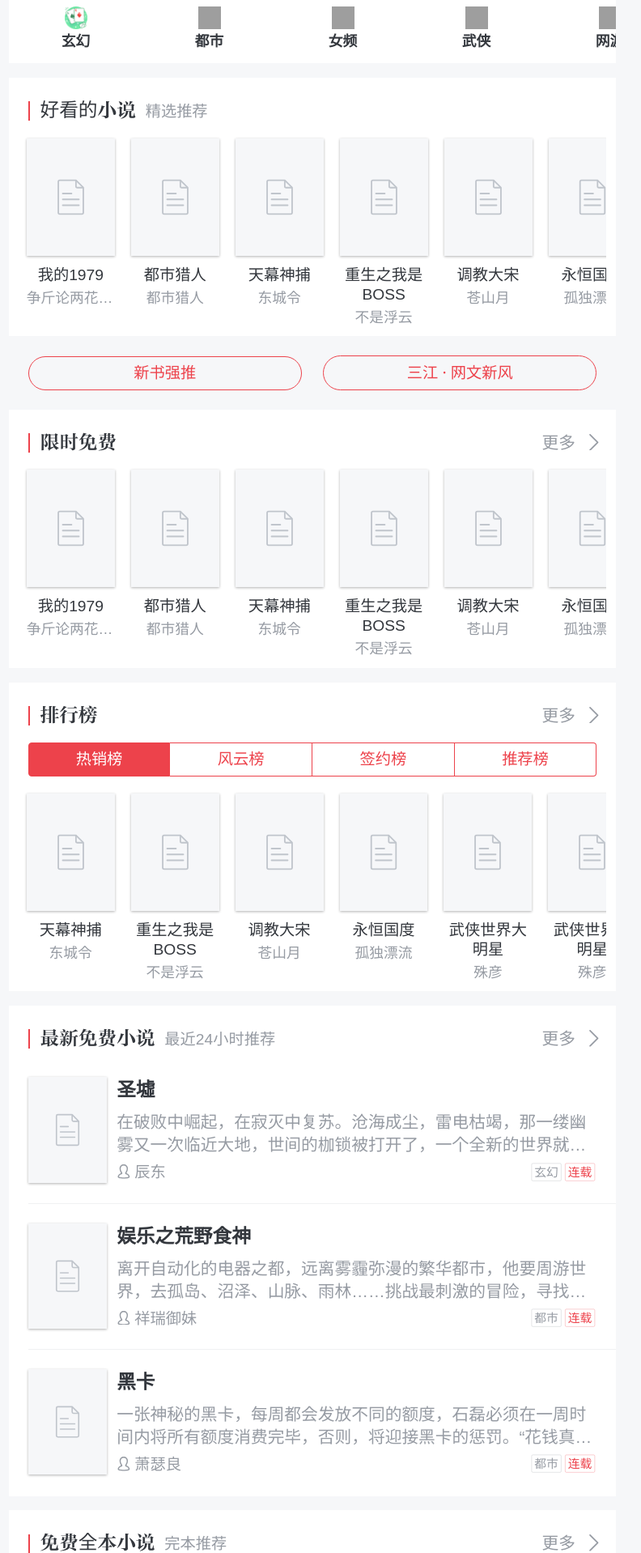
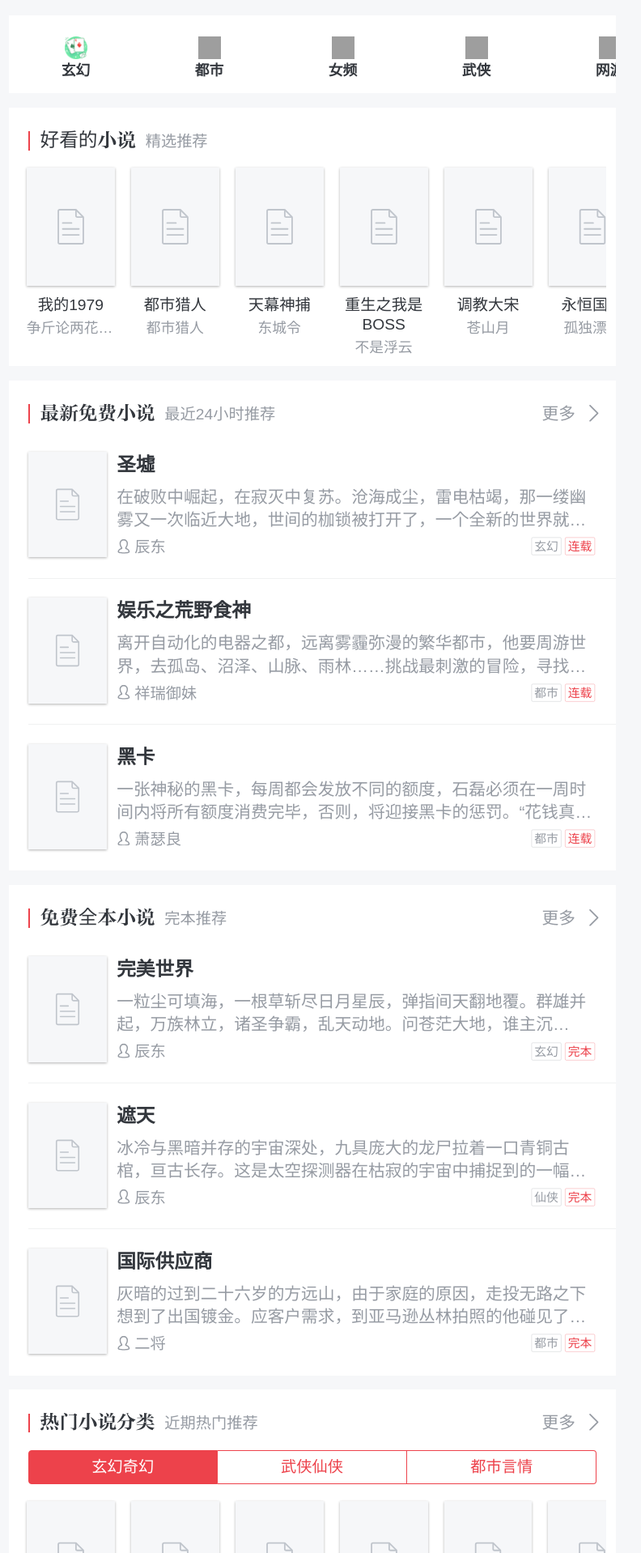
Before and after one commit to hahayx/web, a PHP site: page / in a window 1280 px wide. Shown: the part 637-2555 px from the top of the page at 81% size, without its empty margins (254-1046 px from the left). Run offline with PHP 8.4, Linux system fonts and the light colour scheme; grey boxes are pictures that could not be loaded.

Commit message:
修改首页

```diff
--- a/ban.css
+++ b/ban.css
@@ -5,20 +5,20 @@
     /*max-width: 720px;*/
     /*height: 7rem;*/
     /*height: calc(.314 * (100vw - 1.5rem));*/
-    margin: 0 .75rem .75rem;
+    /*margin: 0 .75rem .75rem;*/
 }
 
 #banner .hd {
     position: absolute;
     height: 28px;
     line-height: 28px;
-    bottom: 0;
+    bottom: 5px;
     right: 0;
 }
 
 /*#banner .hd li{display:inline-block; width:5px; height:5px; -webkit-border-radius:5px; -moz-border-radius:5px; border-radius:5px; background:#333; text-indent:-9999px; overflow:hidden; margin:0 6px;}*/
 /*#banner .hd li.on{background:#fff;}*/
-#banner .hd li {
+#banner .hd span {
     display: inline-block;
     width: 10px;
     height: 10px;
@@ -32,7 +32,7 @@
     margin-right: 6px;
 }
 
-#banner .hd li.on {
+#banner .hd .swiper-pagination-bullet-active {
     background: #feeaab;
     border: 1px solid #000;
 }
@@ -54,10 +54,11 @@
 
 #banner .bd li a {
     -webkit-tap-highlight-color: rgba(0, 0, 0, 0);
+
 }
 
 /* 去掉链接触摸高亮 */
-#banner .bd li .tit {
+#banner  .tit {
     display: none;
     width: 100%;
     position: absolute;
@@ -69,3 +70,18 @@
     color: #fff;
     text-align: left;
 }
+
+#banner span{
+    display: inline-block;
+    width: 100%;
+}
+#banner span img{
+    width: 100%;
+}
+
+.swiper-pagination-bullet{
+
+}
+.swiper-pagination-bullet-active{
+
+}
--- a/index.html
+++ b/index.html
@@ -19,22 +19,10 @@
     <div class="content">
 
         <header id="header" class="header header-index" data-l1="1"><a href="/" class="logo-a"><strong class="logo">哈哈优选</strong></a>
-            <nav class="btn-group btn-group-small"><h3 class="btn-group-cell"><a href="/male" class="btn-tab active" data-eid="mqd_A01">男生</a></h3>
-
-                <h3 class="btn-group-cell"><a href="/female" class="btn-tab" data-eid="mqd_A02">女生</a></h3></nav>
-            <div class="header-operate red"><a id="aUserCenter" href="/user" class="icon icon-person" title="个人设置" data-eid="mqd_A03">
-                <svg class="jsGuestWrapper">
-                    <use xmlns:xlink="http://www.w3.org/1999/xlink" xlink:href="#icon-person"></use>
-                </svg>
-                <img id="avatar" class="header-avatar jsUserWrapper" hidden=""></a><a href="/bookshelf/my" class="icon icon-book" title="我的书架" data-eid="mqd_A05">
-                <svg>
-                    <use xmlns:xlink="http://www.w3.org/1999/xlink" xlink:href="#icon-book"></use>
-                </svg>
-            </a></div>
         </header>
 
         <!--滚图模块-->
-        <div id="banner" class="">
+       <!-- <div class="">
             <div class="bd">
                 <div class="tempWrap" style="overflow:hidden; position:relative;"><ul style="width: 3570px; position: relative; overflow: hidden; padding: 0px; margin: 0px; transition-duration: 200ms; transform: translate(-2142px, 0px) translateZ(0px);">
                     <li style="display: table-cell; vertical-align: top; width: 714px;">
@@ -73,9 +61,34 @@
             <div class="hd">
                 <ul><li class="">1</li><li class="">2</li><li class="on">3</li></ul>
             </div>
+        </div>-->
+
+
+        <div id="banner" class="swiper-container-banner oh">
+            <div class="swiper-wrapper wsn"><span class="swiper-slide">
+                    <a class="pic" href="http://www.doudou.in/play/36-kxxxl/"><img src="http://img3.a0bi.com/upload/articleResource/20150320/1426845510440.jpg" alt="开心消消乐"></a>
+                    <a class="tit" href="http://www.doudou.in/play/36-kxxxl/">
+                        开心消消乐
+                    </a>
+                </span><span class="swiper-slide">
+                    <a class="pic" href="http://www.doudou.in/play/32-wdxxnc/ "><img src="http://img3.a0bi.com/upload/articleResource/20150227/1425003412003.jpg" alt="我的小小农场"></a>
+                    <a class="tit" href="http://www.doudou.in/play/32-wdxxnc/ ">
+                        我的小小农场
+                    </a>
+                </span><span class="swiper-slide">
+                    <a class="pic" href="http://www.doudou.in/play/32-dbcwxjl/"><img src="http://img2.a0bi.com/upload/articleResource/20150227/1425003382129.jpg" alt="打扮宠物小精灵"></a>
+                    <a class="tit" href="http://www.doudou.in/play/32-dbcwxjl/">
+                        打扮宠物小精灵
+                    </a>
+                </span></div>
+            <div class="swiper-pagination hd"></div>
+            <!--<div class="hd">-->
+                <!--<ul><li class="">1</li><li class="">2</li><li class="on">3</li></ul>-->
+            <!--</div>-->
         </div>
 
-        <!--导航模块-->
+
+            <!--导航模块-->
         <div class="swiper-container module oh">
             <div class="swiper-wrapper wsn"><a href=/category/male class="guide-nav-a swiper-slide" ><i
                     class="icon icon-1"></i><h4 class=guide-nav-h>玄幻</h4></a><a href=/rank/male class="guide-nav-a swiper-slide"
@@ -150,146 +163,7 @@
             </div>
         </div>
 
-        <!--新书强推-->
-        <div class="home-btn-line-x" data-l1="32">
-            <nav class="btn-group"><h3 class="btn-group-cell"><a href="/strongrec/male" class="btn-line" data-eid="mqd_A18">新书强推</a></h3>
-
-                <h3 class="btn-group-cell"><a href="/sanjiang" class="btn-line" data-eid="mqd_A19">三江<span class="char-dot">·</span>网文新风</a></h3></nav>
-            <div id="result"></div>
-        </div>
-
-        <!--限时免费-->
-        <div class="module" data-l1="5">
-            <div class="module-header">
-                <div class="module-header-l"><h3 class="module-title">限时免费</h3>
-                    <time id="time" class="time" data-second="" data-gender="male"><span class="time-day">00</span><span class="time-hour">00</span><span class="time-minute">00</span><span class="time-second">00</span>
-                    </time>
-                </div>
-                <div class="module-header-r"><a href="/free/male" class="module-header-btn" data-eid="mqd_A20">更多
-                    <svg class="icon icon-arrow-r" aria-hidden="true">
-                        <use xmlns:xlink="http://www.w3.org/1999/xlink" xlink:href="#icon-arrow-r"></use>
-                    </svg>
-                </a></div>
-            </div>
-            <div class="swiper-container oh list-nov swiper-container-horizontal">
-                <div class="swiper-wrapper wsn"><a href="/book/1003541158" class="module-slide-a swiper-slide swiper-slide-active">
-                    <img src="./img/book-cover.0.50.svg" data-src="//qidian.qpic.cn/qdbimg/349573/1003541158/150" class="module-slide-img" alt="我的1979">
-                    <figcaption class="module-slide-caption">我的1979</figcaption>
-                    <p class="module-slide-author" role="option">
-                        <aria>作者：</aria>
-                        <span class="gray">争斤论两花花帽</span>
-                    </p>
-                </a><a href="/book/1003477570" class="module-slide-a swiper-slide swiper-slide-next"><img src="./img/book-cover.0.50.svg" data-src="//qidian.qpic.cn/qdbimg/349573/1003477570/150" class="module-slide-img" alt="都市猎人">
-                    <figcaption class="module-slide-caption">都市猎人</figcaption>
-                    <p class="module-slide-author" role="option">
-                        <aria>作者：</aria>
-                        <span class="gray">都市猎人</span></p>
-                </a><a href="/book/1004289255" class="module-slide-a swiper-slide"><img src="./img/book-cover.0.50.svg" data-src="//qidian.qpic.cn/qdbimg/349573/1004289255/150" class="module-slide-img" alt="天幕神捕">
-                    <figcaption class="module-slide-caption">天幕神捕</figcaption>
-                    <p class="module-slide-author" role="option">
-                        <aria>作者：</aria>
-                        <span class="gray">东城令</span></p>
-                </a><a href="/book/1002836186" class="module-slide-a swiper-slide"><img src="./img/book-cover.0.50.svg" data-src="//qidian.qpic.cn/qdbimg/349573/1002836186/150" class="module-slide-img" alt="重生之我是BOSS">
-                    <figcaption class="module-slide-caption">重生之我是BOSS</figcaption>
-                    <p class="module-slide-author" role="option">
-                        <aria>作者：</aria>
-                        <span class="gray">不是浮云</span></p>
-                </a><a href="/book/1003631173" class="module-slide-a swiper-slide"><img src="./img/book-cover.0.50.svg" data-src="//qidian.qpic.cn/qdbimg/349573/1003631173/150" class="module-slide-img" alt="调教大宋">
-                    <figcaption class="module-slide-caption">调教大宋</figcaption>
-                    <p class="module-slide-author" role="option">
-                        <aria>作者：</aria>
-                        <span class="gray">苍山月</span></p>
-                </a><a href="/book/1004086548" class="module-slide-a swiper-slide"><img src="./img/book-cover.0.50.svg" data-src="//qidian.qpic.cn/qdbimg/349573/1004086548/150" class="module-slide-img" alt="永恒国度">
-                    <figcaption class="module-slide-caption">永恒国度</figcaption>
-                    <p class="module-slide-author" role="option">
-                        <aria>作者：</aria>
-                        <span class="gray">孤独漂流</span></p>
-                </a><a href="/book/1004832151" class="module-slide-a swiper-slide"><img src="./img/book-cover.0.50.svg" data-src="//qidian.qpic.cn/qdbimg/349573/1004832151/150" class="module-slide-img" alt="武侠世界大明星">
-                    <figcaption class="module-slide-caption">武侠世界大明星</figcaption>
-                    <p class="module-slide-author" role="option">
-                        <aria>作者：</aria>
-                        <span class="gray">殊彦</span></p>
-                </a><a href="/book/1004832151" class="module-slide-a swiper-slide"><img src="./img/book-cover.0.50.svg" data-src="//qidian.qpic.cn/qdbimg/349573/1004832151/150" class="module-slide-img" alt="武侠世界大明星">
-                    <figcaption class="module-slide-caption">武侠世界大明星</figcaption>
-                    <p class="module-slide-author" role="option">
-                        <aria>作者：</aria>
-                        <span class="gray">殊彦</span></p>
-                </a></div>
-            </div>
-        </div>
-
-        <!--排行榜-->
-        <div class="module" data-l1="6">
-            <div class="module-header">
-                <div class="module-header-l"><h3 class="module-title">排行榜</h3></div>
-                <div class="module-header-r"><a href="/rank/male" class="module-header-btn" data-eid="mqd_A26">更多
-                    <svg class="icon icon-arrow-r" aria-hidden="true">
-                        <use xmlns:xlink="http://www.w3.org/1999/xlink" xlink:href="#icon-arrow-r"></use>
-                    </svg>
-                </a></div>
-            </div>
-
-            <div class="module-tab moduleTab">
-                <nav class="btn-group"><h3 class="btn-group-cell"><a href="javascript:" class="btn-tab active" data-rel="rankOl1" data-eid="mqd_A22">热销榜</a></h3>
-
-                    <h3 class="btn-group-cell"><a href="javascript:" class="btn-tab" data-rel="rankOl2" data-eid="mqd_A23">风云榜</a>
-                    </h3>
-
-                    <h3 class="btn-group-cell"><a href="javascript:" class="btn-tab" data-rel="rankOl3" data-eid="mqd_A24">签约榜</a>
-                    </h3>
-
-                    <h3 class="btn-group-cell"><a href="javascript:" class="btn-tab" data-rel="rankOl4" data-eid="mqd_A25">推荐榜</a>
-                    </h3></nav>
-            </div>
-            <div class="module-slide swiper-container swiper-container-horizontal">
-
-                <div class="swiper-wrapper wsn" style="transition-duration: 0ms; transform: translate3d(-258px, 0px, 0px);"><a href="/book/1003541158" class="module-slide-a swiper-slide">
-                    <img src="./img/book-cover.0.50.svg" data-src="//qidian.qpic.cn/qdbimg/349573/1003541158/150" class="module-slide-img" alt="我的1979">
-                    <figcaption class="module-slide-caption">我的1979</figcaption>
-                    <p class="module-slide-author" role="option">
-                        <aria>作者：</aria>
-                        <span class="gray">争斤论两花花帽</span>
-                    </p>
-                </a><a href="/book/1003477570" class="module-slide-a swiper-slide"><img src="./img/book-cover.0.50.svg" data-src="//qidian.qpic.cn/qdbimg/349573/1003477570/150" class="module-slide-img" alt="都市猎人">
-                    <figcaption class="module-slide-caption">都市猎人</figcaption>
-                    <p class="module-slide-author" role="option">
-                        <aria>作者：</aria>
-                        <span class="gray">都市猎人</span></p>
-                </a><a href="/book/1004289255" class="module-slide-a swiper-slide"><img src="./img/book-cover.0.50.svg" data-src="//qidian.qpic.cn/qdbimg/349573/1004289255/150" class="module-slide-img" alt="天幕神捕">
-                    <figcaption class="module-slide-caption">天幕神捕</figcaption>
-                    <p class="module-slide-author" role="option">
-                        <aria>作者：</aria>
-                        <span class="gray">东城令</span></p>
-                </a><a href="/book/1002836186" class="module-slide-a swiper-slide"><img src="./img/book-cover.0.50.svg" data-src="//qidian.qpic.cn/qdbimg/349573/1002836186/150" class="module-slide-img" alt="重生之我是BOSS">
-                    <figcaption class="module-slide-caption">重生之我是BOSS</figcaption>
-                    <p class="module-slide-author" role="option">
-                        <aria>作者：</aria>
-                        <span class="gray">不是浮云</span></p>
-                </a><a href="/book/1003631173" class="module-slide-a swiper-slide"><img src="./img/book-cover.0.50.svg" data-src="//qidian.qpic.cn/qdbimg/349573/1003631173/150" class="module-slide-img" alt="调教大宋">
-                    <figcaption class="module-slide-caption">调教大宋</figcaption>
-                    <p class="module-slide-author" role="option">
-                        <aria>作者：</aria>
-                        <span class="gray">苍山月</span></p>
-                </a><a href="/book/1004086548" class="module-slide-a swiper-slide"><img src="./img/book-cover.0.50.svg" data-src="//qidian.qpic.cn/qdbimg/349573/1004086548/150" class="module-slide-img" alt="永恒国度">
-                    <figcaption class="module-slide-caption">永恒国度</figcaption>
-                    <p class="module-slide-author" role="option">
-                        <aria>作者：</aria>
-                        <span class="gray">孤独漂流</span></p>
-                </a><a href="/book/1004832151" class="module-slide-a swiper-slide"><img src="./img/book-cover.0.50.svg" data-src="//qidian.qpic.cn/qdbimg/349573/1004832151/150" class="module-slide-img" alt="武侠世界大明星">
-                    <figcaption class="module-slide-caption">武侠世界大明星</figcaption>
-                    <p class="module-slide-author" role="option">
-                        <aria>作者：</aria>
-                        <span class="gray">殊彦</span></p>
-                </a><a href="/book/1004832151" class="module-slide-a swiper-slide"><img src="./img/book-cover.0.50.svg" data-src="//qidian.qpic.cn/qdbimg/349573/1004832151/150" class="module-slide-img" alt="武侠世界大明星">
-                    <figcaption class="module-slide-caption">武侠世界大明星</figcaption>
-                    <p class="module-slide-author" role="option">
-                        <aria>作者：</aria>
-                        <span class="gray">殊彦</span></p>
-                </a></div>
-            </div>
-        </div>
-
-
+        <!--最新免费小说-->
         <div class="module" data-l1="8">
             <div class="module-header">
                 <div class="module-header-l"><h2 class="module-title" aria-describedby="ariaDescNew">最新免费小说</h2><span id="ariaDescNew" class="module-title-desc" aria-hidden="true">最近24小时推荐</span></div>
@@ -572,7 +446,7 @@
             </div>
         </div>
         <!--女生小说-->
-        <div class="module" data-l1="11">
+        <div class="module module-merge" data-l1="11">
             <div class="module-header">
                 <div class="module-header-l"><h2 class="module-title">女生小说</h2></div>
                 <div class="module-header-r"><a href="/category/12" class="module-header-btn" data-eid="mqd_A41">更多
@@ -628,12 +502,7 @@
             </div>
         </div>
 
-        <div class="module module-merge" data-l1="13">
-            <div class="module-header">
-                <div class="module-header-l"><h3 class="module-title">精选专题</h3></div>
-            </div>
-            <div class="module-field"><a href="http://acts.book.qq.com/2016/5602808/index.html?qd_dd_p1=392" class="module-field-cell" data-eid="mqd_A45" title="精选专题1：专题内容不详"><img src="./img/book-cover.0.50.svg" data-src="//qidian.qpic.cn/qidian_common/349573/d03f3905829f428247fa348c868aff82/0" class="module-field-img"></a><a href="http://acts.qidian.com/2016/5727431/index_h5_qd.html?qd_dd_p1=393" class="module-field-cell" data-eid="mqd_A46" title="精选专题2：专题内容不详"><img src="./img/book-cover.0.50.svg" data-src="//qidian.qpic.cn/qidian_common/349573/b6a9e23c430cf2f66a07dad64f125e2e/0" class="module-field-img"></a><a href="http://activity.qidian.com/2016/58647891?qd_dd_p1=492" class="module-field-cell" data-eid="mqd_A47" title="精选专题3：专题内容不详"><img src="./img/book-cover.0.50.svg" data-src="//qidian.qpic.cn/qidian_common/349573/da512821f8584eb150bf585cd333ebd1/0" class="module-field-img"></a><a href="http://xs.qidian.com/Home/Activity/Index/getDetail/activityId/286?qd_dd_p1=395" class="module-field-cell" data-eid="mqd_A48" title="精选专题4：专题内容不详"><img src="./img/book-cover.0.50.svg" data-src="//qidian.qpic.cn/qidian_common/349573/32a3661877e63c8df8a405414af51926/0" class="module-field-img"></a></div>
-        </div>
+
     </div>
 </div>
 
@@ -647,38 +516,39 @@
 </a>
 
 
-<script type="text/javascript" src="./script/TouchSlide.1.1.js"></script>
+<!--<script type="text/javascript" src="./script/TouchSlide.1.1.js"></script>-->
 <script type="text/javascript" src="./script/zepto.min.js"></script>
 
-<script>
-    var $banner = $("#banner");
-    if ($banner.find(".bd li").length > 0) {
-        TouchSlide({
-            slideCell: "#banner",
-            titCell: ".hd ul", //开启自动分页 autoPage:true ，此时设置 titCell 为导航元素包裹层
-            mainCell: ".bd ul",
-            effect: "leftLoop",
-            interTime: 2500,//时间
-            autoPage: true,//自动分页
-            autoPlay: true //自动播放
-        });
-        $banner.on("click", ".pic", function () {
-            if (window.DDInnerJS) {
-                G.location($(this).attr("href"));
-                return false;
-            }
-            return true;
-        });
-    }
+<!--<script>-->
 
-//    $(window).resize(function () {
-//        var $h = $("html");
-//        var winW = $h.width(), winH = $h.height();
-//        winW > 640 && (winW = 640);
-//        var fontSize = winW * 24 / 640;
-//        $h.css("font-size", fontSize);
-//    }).resize();
-</script>
+    <!--var $banner = $("#banner");-->
+    <!--if ($banner.find(".bd li").length > 0) {-->
+        <!--TouchSlide({-->
+            <!--slideCell: "#banner",-->
+            <!--titCell: ".hd ul", //开启自动分页 autoPage:true ，此时设置 titCell 为导航元素包裹层-->
+            <!--mainCell: ".bd ul",-->
+            <!--effect: "leftLoop",-->
+            <!--interTime: 2500,//时间-->
+            <!--autoPage: true,//自动分页-->
+            <!--autoPlay: true //自动播放-->
+        <!--});-->
+        <!--$banner.on("click", ".pic", function () {-->
+            <!--if (window.DDInnerJS) {-->
+                <!--G.location($(this).attr("href"));-->
+                <!--return false;-->
+            <!--}-->
+            <!--return true;-->
+        <!--});-->
+    <!--}-->
+
+<!--//    $(window).resize(function () {-->
+<!--//        var $h = $("html");-->
+<!--//        var winW = $h.width(), winH = $h.height();-->
+<!--//        winW > 640 && (winW = 640);-->
+<!--//        var fontSize = winW * 24 / 640;-->
+<!--//        $h.css("font-size", fontSize);-->
+<!--//    }).resize();-->
+<!--</script>-->
 
 <script type="text/javascript" src="./script/swiper.min.js"></script>
 <script type="text/javascript" src="./script/swiper_nav_list.js"></script>
```
Also changed, not shown: script/swiper_nav_list.js (+10 -0 lines), swiper.min.css (added).
